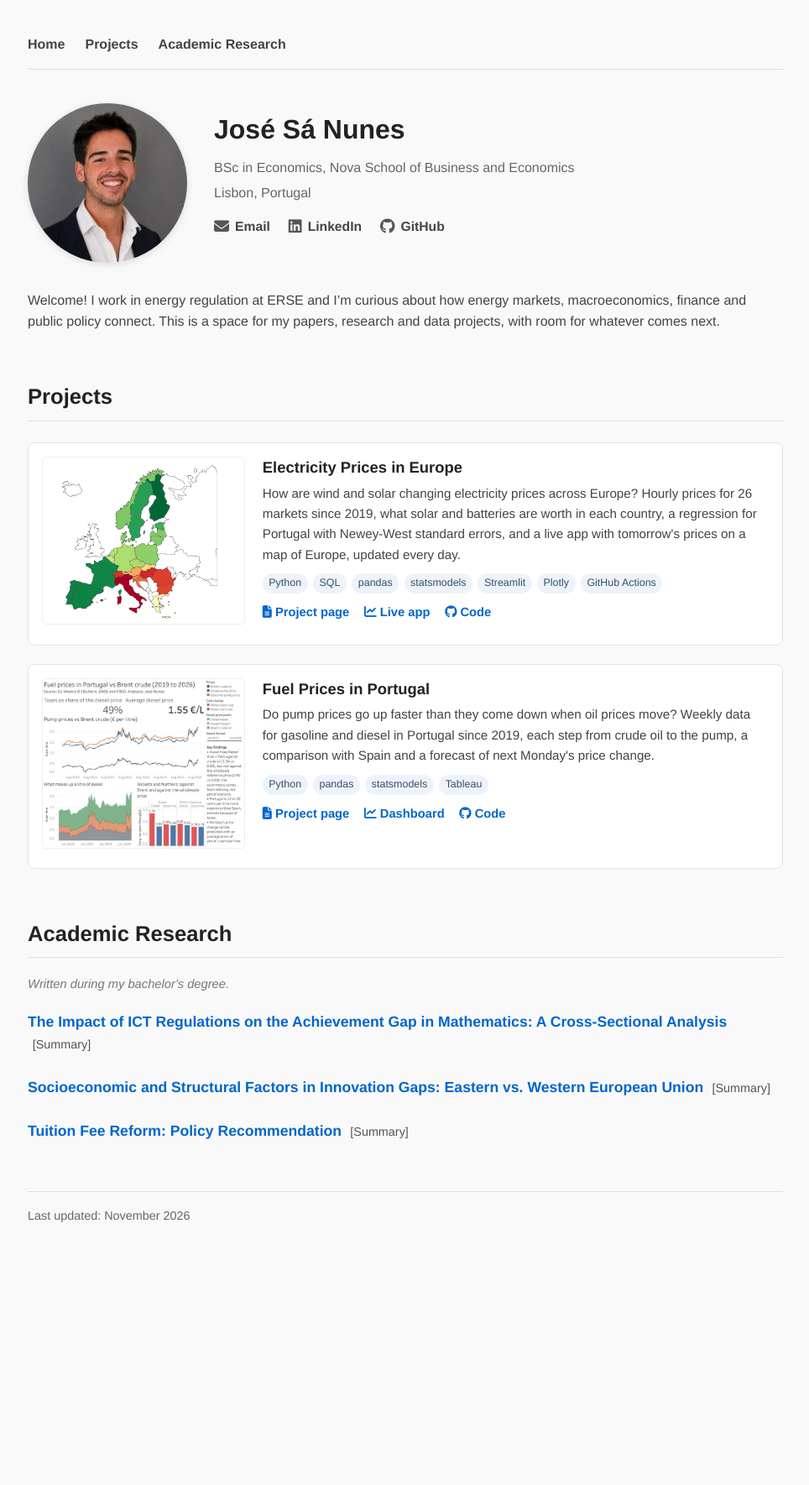
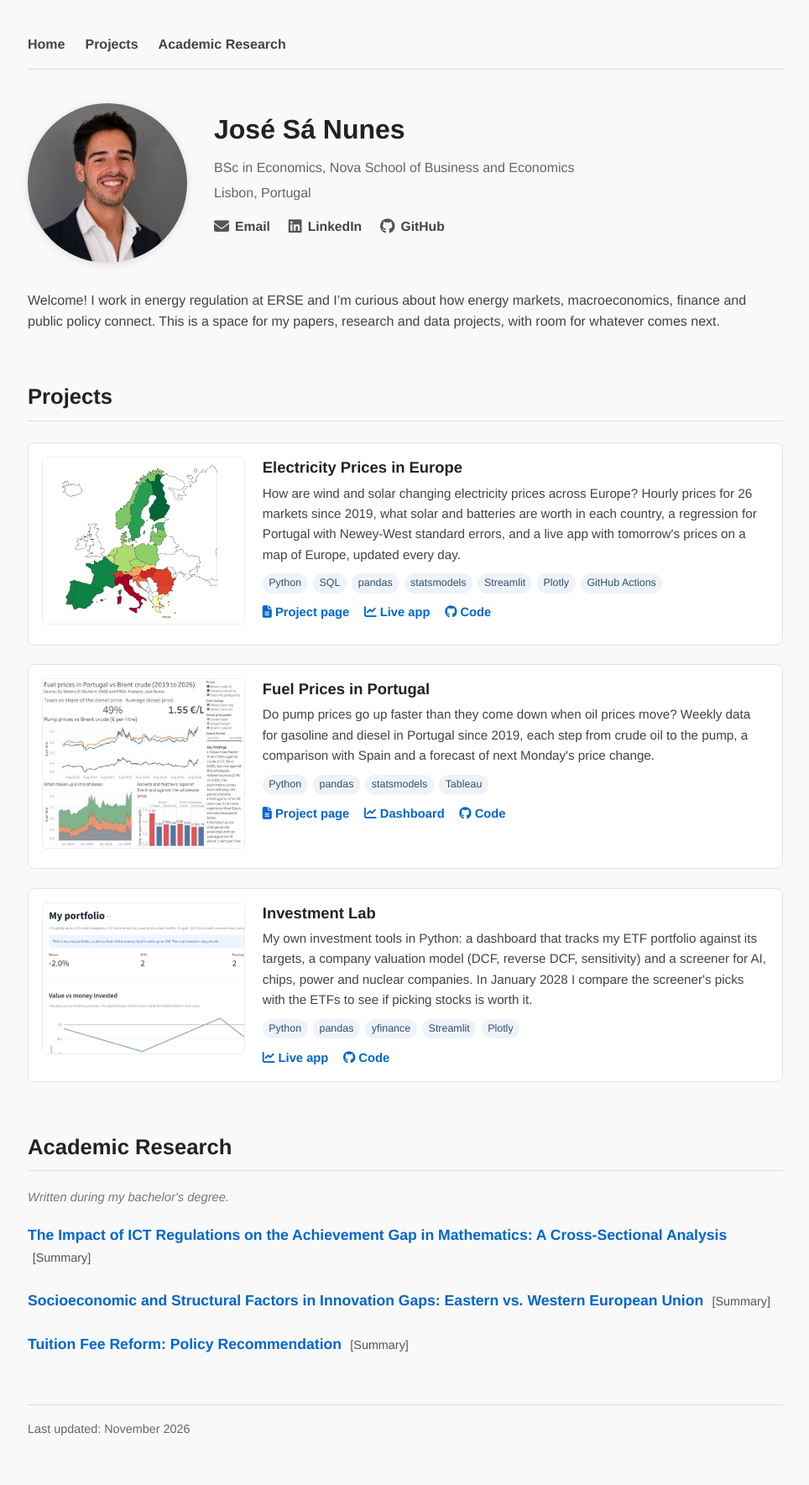
Before and after one commit to josepaulonunes/josepaulonunes.github.io, a Jekyll site: the page built from index.md, in a window 1280 px wide. Shown: the whole page at 84% size, without its empty margins (157-1121 px from the left). Built offline with Jekyll 4.4.1, drawn with Linux system fonts in a browser that asks for light colours; before the commit the page ends 1515 px from its top, so only the background shows below that.

Commit message:
Add investment lab to projects

```diff
--- a/index.md
+++ b/index.md
@@ -61,7 +61,18 @@ Welcome! I work in energy regulation at ERSE and I’m curious about how energy
       </div>
     </div>
   </div>
-
+  <div class="project-card">
+    <a href="https://josenunes-investment-lab.streamlit.app/" class="project-thumb"><img src="/images/investment-lab.png" alt="Dashboard of my ETF portfolio"></a>
+    <div class="project-body">
+      <h3><a href="https://josenunes-investment-lab.streamlit.app/">Investment Lab</a></h3>
+      <p>My own investment tools in Python: a dashboard that tracks my ETF portfolio against its targets, a company valuation model (DCF, reverse DCF, sensitivity) and a screener for AI, chips, power and nuclear companies. In January 2028 I compare the screener's picks with the ETFs to see if picking stocks is worth it.</p>
+      <div class="tags"><span>Python</span><span>pandas</span><span>yfinance</span><span>Streamlit</span><span>Plotly</span></div>
+      <div class="project-links">
+        <a href="https://josenunes-investment-lab.streamlit.app/" target="_blank" rel="noopener"><i class="fa-solid fa-chart-line"></i> Live app</a>
+        <a href="https://github.com/josepaulonunes/investment-lab" target="_blank" rel="noopener"><i class="fa-brands fa-github"></i> Code</a>
+      </div>
+    </div>
+  </div>
 </div>
 
 <h2 id="academic">Academic Research</h2>
```
